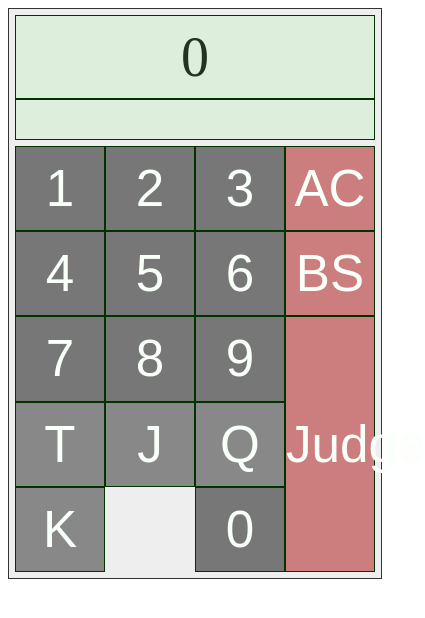
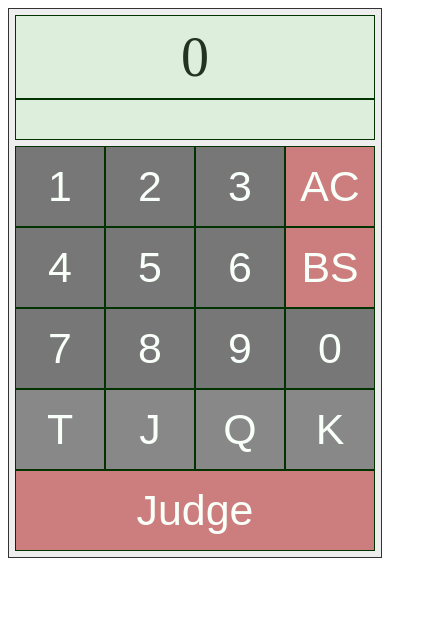
Before and after one commit to tatyam-prime/QKChecker, a plain HTML site: page index.html in a window 390 px wide. Shown: the whole page, 425 px wide, since content can reach past the window. Drawn offline with Linux system fonts and the light colour scheme.

Commit message:
スマホ縦画面のボタン配置を改善
- 1 2 3 AC / 4 5 6 BS / 7 8 9 0 / T J Q K / Judge(横長) の配置に変更
- order の並べ替えをやめて grid-template-areas で配置し、#buttonNone を削除
- Judge の文字切れと、それによる横はみ出し(ページ縮小表示)を修正
- 320x480 などで 0 が Q に覆われて押せない問題を修正
- 画面の高さに合わせてボタンを縮め、長い数字でも Judge が画面内に収まるように
- 連打時のダブルタップズームを防ぐため touch-action: manipulation を追加

Co-Authored-By: Claude Opus 5.5 <noreply@anthropic.com>

```diff
--- a/index.css
+++ b/index.css
@@ -58,6 +58,7 @@ body {
     background: #777;
     font-size: 320%;
     color: #f9fff9;
+    touch-action: manipulation;
 }
 .button.gray {
     background: #888;
@@ -67,9 +68,6 @@ body {
 }
 #buttonJudge {
     width: calc(100% / 3);
-}
-#buttonNone {
-    display: none;
 }
 #history {
     float: left;
@@ -90,86 +88,60 @@ body {
         height: calc((100vh - 162px) / 3);
     }
 }
-@media screen and (max-width: 470px) {
-    #buttons {
-        flex-direction: column;
-        height: 426px;
-    }
-    .button {
-        height: calc(100% / 5);
-        width: calc(100% / 4);
-    }
-    #button1 {
-        order: 1;
-    }
-    #button4 {
-        order: 2;
-    }
-    #button7 {
-        order: 3;
-    }
-    #buttonT {
-        order: 4;
-    }
-    #buttonK {
-        order: 5;
-    }
-    #button2 {
-        order: 6;
-    }
-    #button5 {
-        order: 7;
-    }
-    #button8 {
-        order: 8;
-    }
-    #buttonJ {
-        order: 9;
-    }
-    #buttonNone {
-        display: inline;
-        visibility: hidden;
-        order: 10;
-    }
-    #button3 {
-        order: 11;
-    }
-    #button6 {
-        order: 12;
-    }
-    #button9 {
-        order: 13;
-    }
-    #buttonQ {
-        order: 14;
-    }
-    #button0 {
-        order: 15;
-    }
-    #buttonClear {
-        order: 16;
-    }
-    #buttonDelete {
-        order: 17;
-    }
-    #buttonJudge {
-        order: 18;
-        height: calc(100% / 5 * 3);
-        width: calc(100% / 4);
-    }
-}
-@media screen and (max-width: 375px) {
-    .button {
-        font-size: 270%;
-    }
-}
 @media screen and (max-height: 340px) {
     .button {
         font-size: 270%;
     }
 }
-@media screen and (max-width: 475px) and (max-height: 574px)  {
+/* スマホ縦画面: 4 列のテンキー + 横長の Judge */
+@media screen and (max-width: 470px) {
+    /* 画面の高さに収まるように、はみ出す分はボタンを縮める */
+    #primeChecker {
+        display: flex;
+        flex-direction: column;
+        max-height: calc(100vh - 30px);
+        max-height: calc(100dvh - 30px);
+        overflow-y: auto;
+    }
+    #judgeNumber, #result {
+        flex-shrink: 0;
+    }
     #buttons {
-        height: calc(100vh - 158px);
+        display: grid;
+        grid-template-columns: repeat(4, 1fr);
+        grid-template-rows: repeat(5, minmax(0, 1fr));
+        grid-template-areas:
+            "b1 b2 b3 ac"
+            "b4 b5 b6 bs"
+            "b7 b8 b9 b0"
+            "bt bj bq bk"
+            "judge judge judge judge";
+        /* 1 行の高さ ≒ ボタン幅 × 0.9 (44px 〜 88px) */
+        height: clamp(220px, (100vw - 30px) * 1.125, 440px);
+        min-height: 220px;
+        flex-shrink: 1;
     }
+    .button, #buttonJudge {
+        width: auto;
+        height: auto;
+        font-size: min(320%, 11vw, 7.5vh);
+        line-height: 1;
+    }
+    #button1 { grid-area: b1; }
+    #button2 { grid-area: b2; }
+    #button3 { grid-area: b3; }
+    #button4 { grid-area: b4; }
+    #button5 { grid-area: b5; }
+    #button6 { grid-area: b6; }
+    #button7 { grid-area: b7; }
+    #button8 { grid-area: b8; }
+    #button9 { grid-area: b9; }
+    #button0 { grid-area: b0; }
+    #buttonT { grid-area: bt; }
+    #buttonJ { grid-area: bj; }
+    #buttonQ { grid-area: bq; }
+    #buttonK { grid-area: bk; }
+    #buttonClear { grid-area: ac; }
+    #buttonDelete { grid-area: bs; }
+    #buttonJudge { grid-area: judge; }
 }
--- a/index.html
+++ b/index.html
@@ -33,7 +33,6 @@
                 <button id="buttonQ" class="button gray" onclick="push('Q')">Q</button>
                 <button id="buttonK" class="button gray" onclick="push('K')">K</button>
                 <button id="buttonJudge" class="button red judge" onclick="pushJudge()">Judge</button>
-                <button id="buttonNone" class="button">1</button>
             </div>
         </div>
         <div id="history"></div>
```
